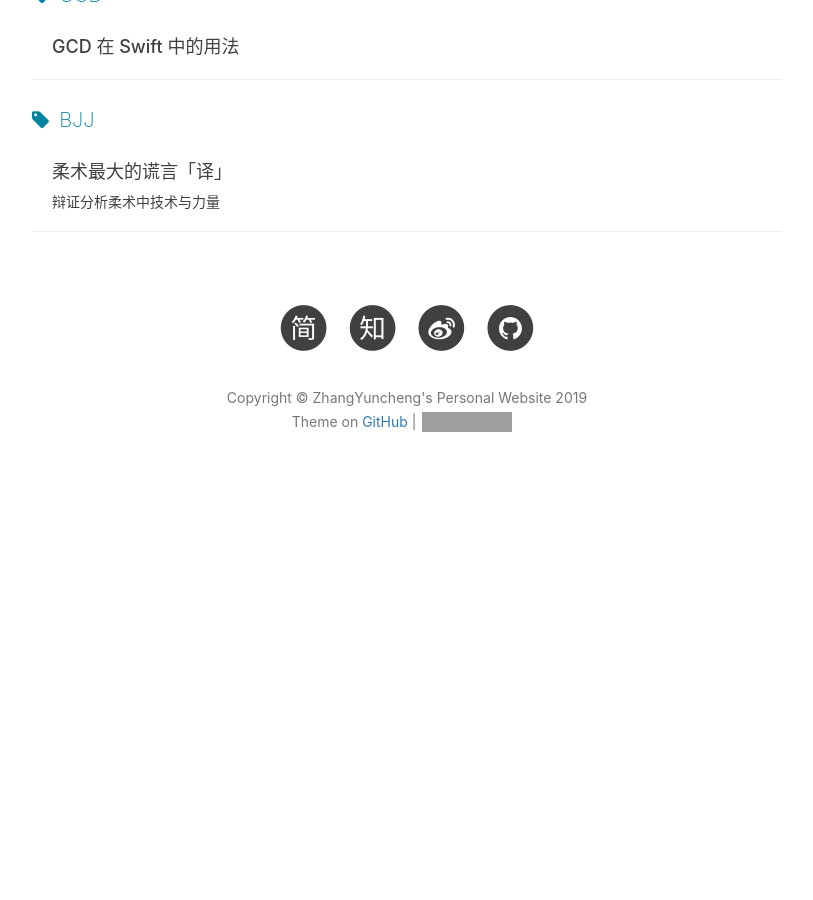
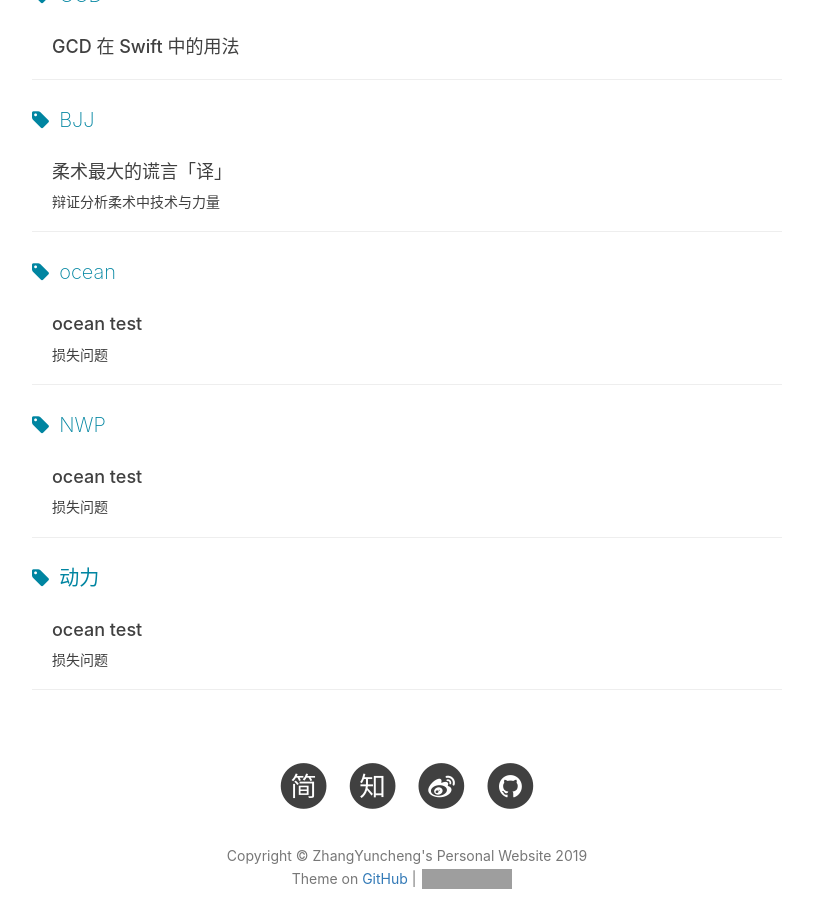
Before and after one commit to dandanger-salmon/dandanger-salmon.github.io, a Jekyll site: the page built from tags.html, in a window 1280 px wide and 900 px high, scrolled down 15399 px. Shown: the whole window, without its empty margins (233-1046 px from the left). Built offline with Jekyll 4.4.1, drawn with Linux system fonts in a browser that asks for light colours; nearby versions of some CDN libraries; comment, search, counter and statistics services are not loaded; before the commit the page ends 15925 px from its top, so only the background shows below that; grey boxes are pictures that could not be loaded.

Commit message:
Update 2019-04-21-ocean-test.md

```diff
--- a/_posts/2019-04-21-ocean-test.md
+++ b/_posts/2019-04-21-ocean-test.md
@@ -1,9 +1,17 @@
 ---
-layout: post
+layout:     post
+title:      ocean test
+subtitle:   损失问题
+date:       2019-04-21
+author:     BY
+header-img: img/post-bg-swift2.jpg
+catalog: true
 comments: true
-categories: ocean
+tags:
+    - ocean
+    - NWP
+    - 动力
 ---
-
 
 <head>
     <script src="https://cdn.mathjax.org/mathjax/latest/MathJax.js?config=TeX-AMS-MML_HTMLorMML" type="text/javascript"></script>
```
